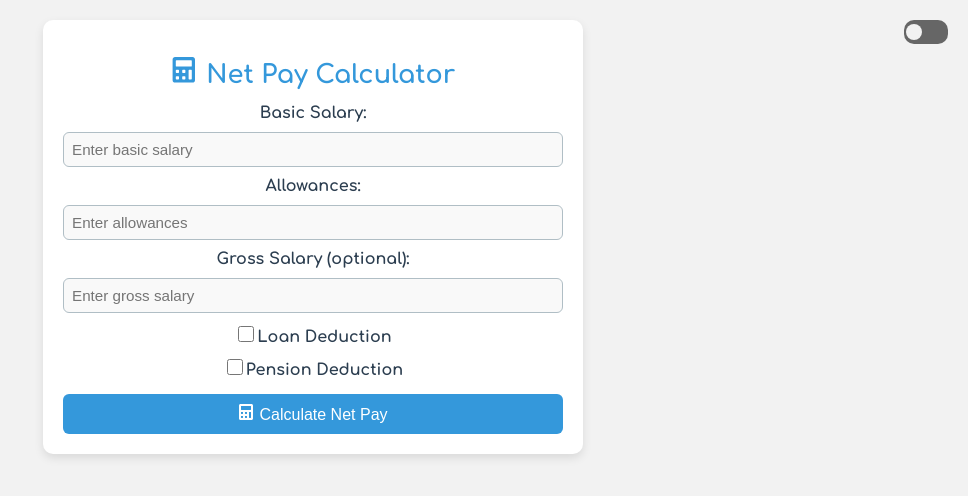
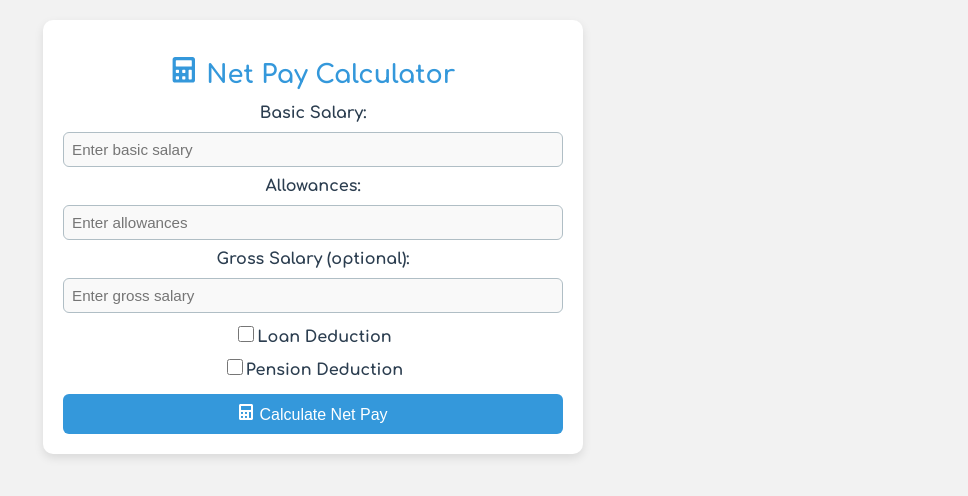
Before and after one commit to moabmo/net_salary_calculator_ke, a React (Create React App) app: page / in a window 1280 px wide. Shown: the top 496 px of the page, without its empty margins (312-1280 px from the left). Built offline with nearby package versions, Linux system fonts and the light colour scheme.

Commit message:
updated reliefs

```diff
--- a/src/NetPayCalculator.js
+++ b/src/NetPayCalculator.js
@@ -191,9 +191,9 @@ const NetPayCalculator = () => {
 
   return (
     <div className={`container ${darkMode ? "dark" : ""}`}>
-      <div className={`toggle-dark-mode ${darkMode ? "active" : ""}`} onClick={handleDarkModeToggle}>
+      {/* <div className={`toggle-dark-mode ${darkMode ? "active" : ""}`} onClick={handleDarkModeToggle}>
         <div className="toggle-circle"></div>
-      </div>
+      </div> */}
 
       <div className={`tax-calculator ${darkMode ? "dark" : ""}`}>
         <h1 className="calculator-header">
@@ -324,14 +324,14 @@ const NetPayCalculator = () => {
             <p>Total Deductions: <span className="negative">Ksh {detailedDeductions.totalDeductions}</span></p>
           </div>
 
-          {/* <div className="result-section">
+          {<div className="result-section">
             <p className="result-title">Tax Relief</p>
             <p>PAYE Before Relief: <span>Ksh {detailedDeductions.payeBeforeRelief}</span></p>
             <p>Tax Relief: <span>Ksh {detailedDeductions.taxRelief}</span></p>
             <p>PAYE After Relief: <span>Ksh {detailedDeductions.payeAfterRelief}</span></p>
-          </div> */}
+          </div>}
 
-          <h2 className="net-salary">Net Pay: Ksh {detailedDeductions.netPay}</h2>
+          <h2 className="net-salary">Net Pay : <u><b>Ksh {detailedDeductions.netPay}</b></u></h2>
 
           <button onClick={downloadPDF}>
             <FaFilePdf style={{ marginRight: '5px' }} />
```
